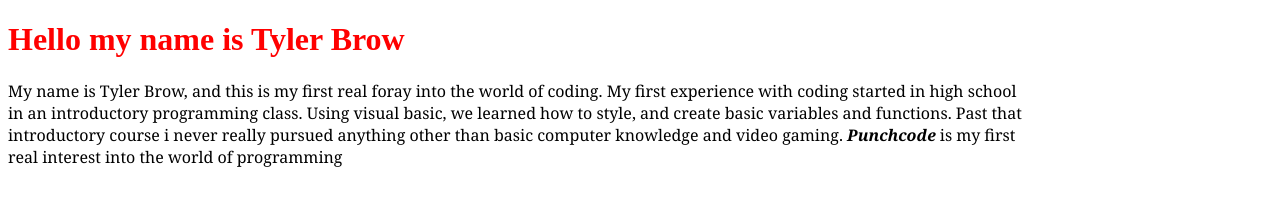
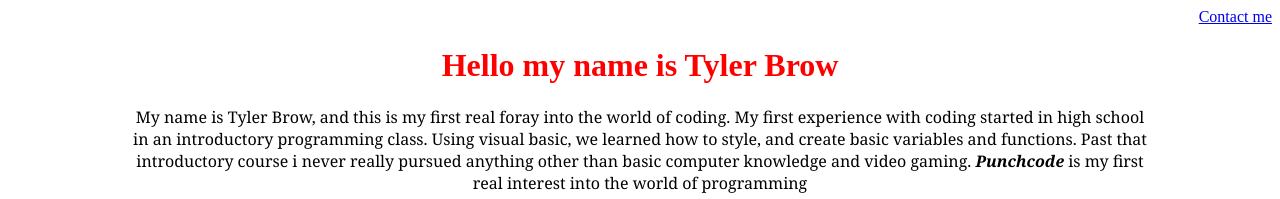
Before and after one commit to TylerBrow/index.html, a plain HTML site: page index.html in a window 1280 px wide. Shown: the top 199 px of the page. Drawn offline with Linux system fonts and the light colour scheme.

Commit message:
added contact page

```diff
--- a/index.html
+++ b/index.html
@@ -1,15 +1,16 @@
 <!DOCTYPE html>
 <html>
     <head>
+        <header align=right><a href="contact.html">Contact me</a></header>
         <title>Tbrow Info</title>
         <style>
 
         </style>
     </head>
     <body>
-        <H1 style="color:Red">Hello my name is Tyler Brow</H1>
+        <H1 align=center style="color:Red">Hello my name is Tyler Brow</H1>
         <div id="introduction">
-            <p align="left" style="font-family:Georgia, 'Times New Roman', Times, serif" class="About Me">My name is Tyler Brow, and this is my first real foray into the world of coding. My first experience
+            <p align=center style="font-family:Georgia, 'Times New Roman', Times, serif" class="About Me">My name is Tyler Brow, and this is my first real foray into the world of coding. My first experience
             with coding started in high school<br> in an introductory programming class. Using visual basic, we learned
             how to style, and create basic variables and functions. Past that<br> introductory course i never really
             pursued anything other than basic computer knowledge and video gaming. <strong><em>Punchcode</em></strong> is my first<br>
```
Also changed, not shown: contact.html (added, +13 -0 lines).
